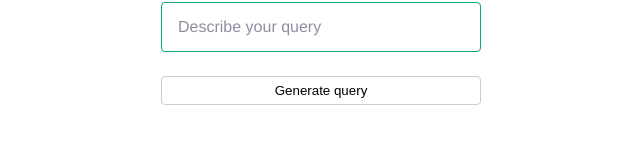
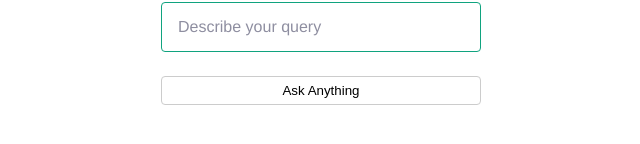
Before and after one commit to Devon-McGrath-github/fullstack-openai-chatbot, a React (Vite) app in the folder client/: page / in a window 1280 px wide. Shown: the part 162-306 px from the top of the page, without its empty margins (319-959 px from the left). Built offline with nearby package versions, Linux system fonts and the light colour scheme; a web font is replaced by a local one.

Commit message:
Refactor comments

```diff
--- a/client/src/App.tsx
+++ b/client/src/App.tsx
@@ -8,7 +8,7 @@ type GenerateResponse = {
 export default function App() {
   const [userPrompt, setUserPrompt] = useState<string>('');
   const [gptQuery, setGptQuery] = useState<string>('');
-  const [loading, setLoading] = useState<boolean>(false); // added
+  const [loading, setLoading] = useState<boolean>(false);
 
   const onSubmit = async (e: FormEvent<HTMLFormElement>) => {
     e.preventDefault();
@@ -64,7 +64,7 @@ export default function App() {
           {loading ? (
             <span className={styles.spinner} aria-hidden="true" />
           ) : (
-            'Generate query'
+            'Ask Anything'
           )}
         </button>
       </form>
```
Also changed, not shown: 2 other files (tests, documents, lock files or other folders).
